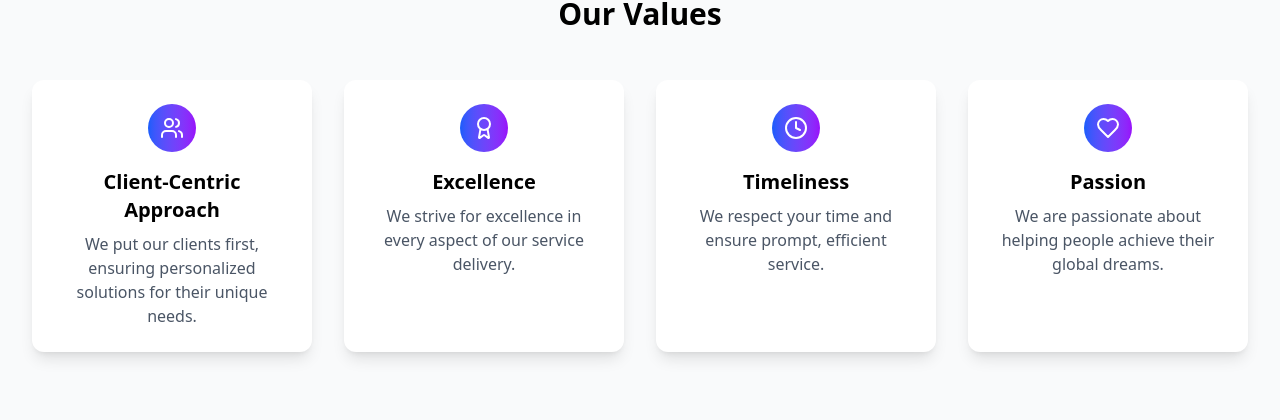
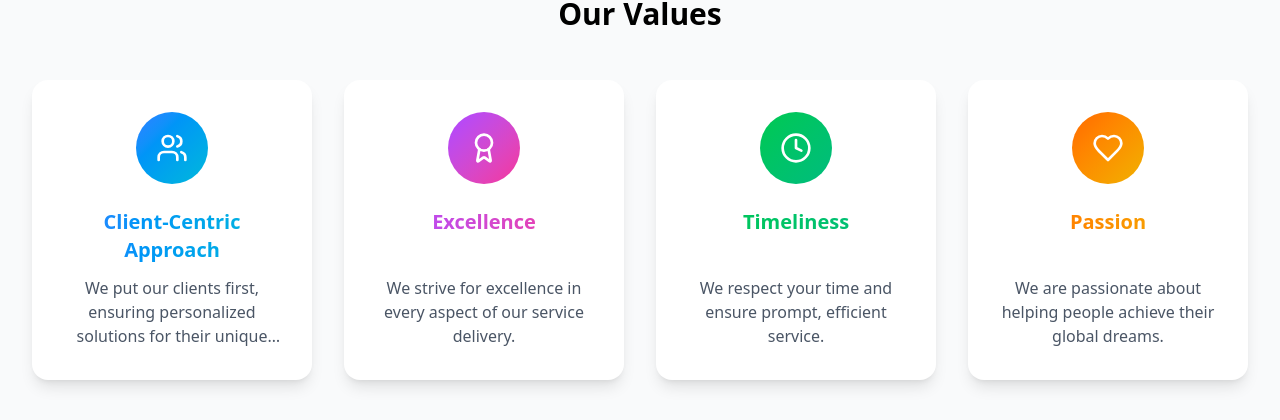
Before and after one commit to Krishna9879/Global_connect-, a React (Vite) app in the folder frontend/: page /about in a window 1280 px wide. Shown: the part 688-1108 px from the top of the page. Built offline with nearby package versions, Linux system fonts and the light colour scheme.

Commit message:
new icons added

```diff
--- a/frontend/src/pages/About.jsx
+++ b/frontend/src/pages/About.jsx
@@ -13,22 +13,26 @@ export const About = () => {
     {
       icon: Users,
       title: "Client-Centric Approach",
-      description: "We put our clients first, ensuring personalized solutions for their unique needs."
+      description: "We put our clients first, ensuring personalized solutions for their unique needs.",
+      gradient: 'from-blue-500 to-cyan-500'
     },
     {
       icon: Award,
       title: "Excellence",
-      description: "We strive for excellence in every aspect of our service delivery."
+      description: "We strive for excellence in every aspect of our service delivery.",
+      gradient: 'from-purple-500 to-pink-500'
     },
     {
       icon: Clock,
       title: "Timeliness",
-      description: "We respect your time and ensure prompt, efficient service."
+      description: "We respect your time and ensure prompt, efficient service.",
+      gradient: 'from-green-500 to-emerald-500'
     },
     {
       icon: Heart,
       title: "Passion",
-      description: "We are passionate about helping people achieve their global dreams."
+      description: "We are passionate about helping people achieve their global dreams.",
+      gradient: 'from-orange-500 to-yellow-500'
     }
   ];
 
@@ -100,14 +104,30 @@ export const About = () => {
               initial={{ opacity: 0, y: 20 }}
               animate={inView ? { opacity: 1, y: 0 } : {}}
               transition={{ duration: 0.5, delay: index * 0.1 }}
-              className="bg-white p-6 rounded-xl shadow-lg hover:shadow-xl transition-shadow"
+              className="relative group"
             >
-              <div className="flex flex-col items-center text-center">
-                <div className="p-3 bg-gradient-to-r from-blue-600 to-purple-600 rounded-full mb-4">
-                  <value.icon className="w-6 h-6 text-white" />
+              <div className="flex flex-col items-center p-8 bg-white rounded-2xl shadow-lg transition-all duration-300 group-hover:shadow-2xl group-hover:-translate-y-2 min-h-[300px]">
+                <motion.div
+                  initial={{ scale: 1 }}
+                  whileHover={{ scale: 1.2, rotate: 360 }}
+                  transition={{ duration: 0.5 }}
+                  className={`p-5 rounded-full mb-6 bg-gradient-to-br ${value.gradient} group-hover:shadow-lg`}
+                >
+                  <value.icon className="w-8 h-8 text-white" />
+                </motion.div>
+
+                <div className="text-center flex-1 flex flex-col justify-between">
+                  <h3 className={`text-xl font-semibold mb-2 bg-gradient-to-r ${value.gradient} bg-clip-text text-transparent`}>
+                    {value.title}
+                  </h3>
+                  <p className="text-gray-600 text-base line-clamp-3">{value.description}</p>
                 </div>
-                <h3 className="text-xl font-semibold mb-2">{value.title}</h3>
-                <p className="text-gray-600">{value.description}</p>
+
+                <motion.div
+                  initial={{ scale: 0.8, opacity: 0 }}
+                  whileHover={{ scale: 1, opacity: 0.1 }}
+                  className={`absolute inset-0 bg-gradient-to-br ${value.gradient} rounded-2xl transition-all duration-300`}
+                />
               </div>
             </motion.div>
           ))}
--- a/frontend/src/pages/Home.jsx
+++ b/frontend/src/pages/Home.jsx
@@ -177,9 +177,7 @@ const Hero = () => {
         }}
         className="absolute bottom-10 left-1/2 transform -translate-x-1/2"
       >
-        <div className="w-6 h-10 border-2 border-blue-400 rounded-full flex justify-center">
-          <div className="w-2 h-2 bg-blue-400 rounded-full mt-2" />
-        </div>
+
       </motion.div>
     </div>
   );
```
